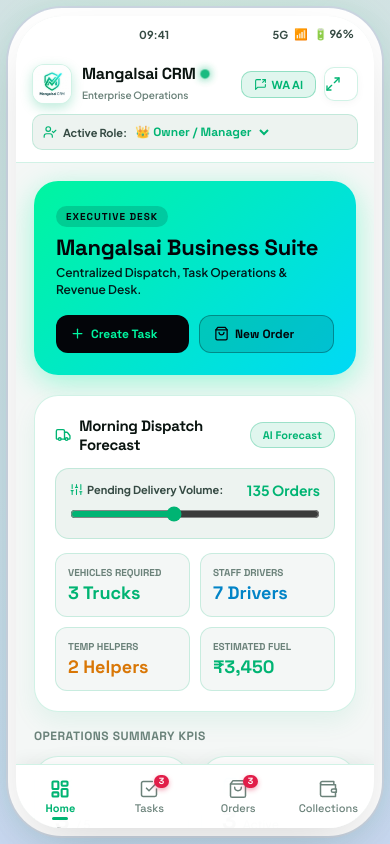
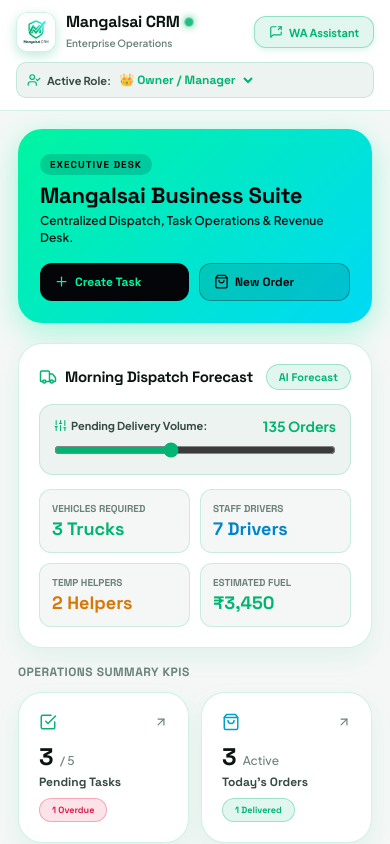
Before and after one commit to AbhishekYM/mangalsai-crm-mobile, a React (Vite) app: page / in a window 390 px wide. Shown: the top 844 px of the page. Built offline with nearby package versions, Linux system fonts and the light colour scheme; the HTML template or start-up script is replaced by a standard one.

Commit message:
feat: full-bleed native mobile layout without simulated desktop status bar

```diff
--- a/src/App.jsx
+++ b/src/App.jsx
@@ -35,25 +35,10 @@ const ScreenRouter = () => {
 };
 
 const MainContent = () => {
-  const { isFullscreen } = useCRM();
-
   return (
     <div className="app-wrapper">
-      {/* Smartphone Titanium Enclosure */}
-      <div className={`device-frame ${isFullscreen ? 'fullscreen' : ''}`}>
-        {/* Android Status Bar & Camera Notch Pill */}
-        <div className="android-status-bar">
-          <div className="camera-notch">
-            <div className="camera-lens" />
-          </div>
-          <span>09:41</span>
-          <div style={{ display: 'flex', gap: '6px', alignItems: 'center' }}>
-            <span>5G</span>
-            <span>📶</span>
-            <span>🔋 96%</span>
-          </div>
-        </div>
-
+      {/* Native Full-Bleed Mobile App Container */}
+      <div className="device-frame">
         {/* Top Header Bar */}
         <HeaderBar />
 
--- a/src/components/HeaderBar.jsx
+++ b/src/components/HeaderBar.jsx
@@ -1,10 +1,10 @@
 import React from 'react';
 import { useCRM } from '../context/CRMContext';
-import { Maximize2, Minimize2, MessageSquareShare, UserCheck } from 'lucide-react';
+import { MessageSquareShare, UserCheck } from 'lucide-react';
 import logoImg from '../assets/logo.png';
 
 export const HeaderBar = () => {
-  const { activeRole, setActiveRole, isFullscreen, setIsFullscreen, openWhatsAppSmartSummarizer } = useCRM();
+  const { activeRole, setActiveRole, openWhatsAppSmartSummarizer } = useCRM();
 
   const roles = [
     { id: 'Manager', label: '👑 Owner / Manager' },
@@ -74,52 +74,24 @@ export const HeaderBar = () => {
               background: 'rgba(0, 180, 115, 0.12)',
               border: '1px solid rgba(0, 180, 115, 0.35)',
               color: 'var(--accent-mint)',
-              padding: '6px 12px',
-              borderRadius: '10px',
+              padding: '8px 14px',
+              borderRadius: '12px',
               fontSize: '11px',
               fontWeight: '700',
               fontFamily: 'var(--font-display)',
               display: 'inline-flex',
               alignItems: 'center',
-              justifyContent: 'center',
-              gap: '5px',
+              justify: 'center',
+              gap: '6px',
               cursor: 'pointer',
               lineHeight: 1,
               outline: 'none',
+              boxShadow: '0 2px 6px rgba(0, 180, 115, 0.15)',
               transition: 'all 0.2s ease'
             }}
           >
-            <MessageSquareShare size={13} />
-            <span>WA AI</span>
-          </button>
-
-          {/* Fullscreen Preview Toggle */}
-          <button
-            onClick={() => setIsFullscreen(!isFullscreen)}
-            title={isFullscreen ? "Exit Fullscreen" : "Fullscreen Preview"}
-            style={{
-              background: 'var(--bg-card)',
-              border: '1px solid var(--border-color)',
-              color: 'var(--text-primary)',
-              width: '34px',
-              height: '34px',
-              minWidth: '34px',
-              minHeight: '34px',
-              borderRadius: '10px',
-              display: 'inline-flex',
-              alignItems: 'center',
-              justify: 'center',
-              padding: 0,
-              margin: 0,
-              cursor: 'pointer',
-              flexShrink: 0,
-              lineHeight: 1,
-              outline: 'none',
-              boxShadow: 'var(--shadow-sm)',
-              transition: 'all 0.2s ease'
-            }}
-          >
-            {isFullscreen ? <Minimize2 size={16} color="var(--accent-mint)" /> : <Maximize2 size={16} color="var(--accent-mint)" />}
+            <MessageSquareShare size={14} />
+            <span>WA Assistant</span>
           </button>
         </div>
       </div>
--- a/src/index.css
+++ b/src/index.css
@@ -56,65 +56,33 @@ h1, h2, h3, h4, .font-display {
 }
 
 body {
-  background-color: var(--bg-app);
+  background-color: var(--bg-primary);
   color: var(--text-primary);
-  display: flex;
-  justify-content: center;
-  align-items: center;
   min-height: 100vh;
   overflow-x: hidden;
 }
 
 .app-wrapper {
   width: 100%;
-  height: 100vh;
+  min-height: 100vh;
+  height: 100%;
   display: flex;
   justify-content: center;
-  align-items: center;
-  background: radial-gradient(circle at 50% 0%, #D4E5DF 0%, #C8D8F0 100%);
-  padding: 16px;
+  align-items: stretch;
+  background: var(--bg-primary);
   position: relative;
 }
 
 .device-frame {
   width: 100%;
-  max-width: 430px;
+  max-width: 100%;
+  min-height: 100vh;
   height: 100%;
-  max-height: 890px;
   background: var(--bg-primary);
-  border-radius: 46px;
-  box-shadow:
-    0 25px 60px -10px rgba(0, 0, 0, 0.15),
-    0 0 0 8px #FFFFFF,
-    0 0 0 10px #CBD5E1,
-    0 0 35px rgba(0, 180, 115, 0.2);
   display: flex;
   flex-direction: column;
   position: relative;
   overflow: hidden;
-  transition: all 0.3s cubic-bezier(0.16, 1, 0.3, 1);
-}
-
-.device-frame.fullscreen {
-  max-width: 100%;
-  max-height: 100vh;
-  border-radius: 0;
-  box-shadow: none;
-}
-
-.android-status-bar {
-  height: 36px;
-  background-color: var(--header-bg);
-  backdrop-filter: blur(16px);
-  display: flex;
-  justify-content: space-between;
-  align-items: center;
-  padding: 0 20px;
-  font-size: 11px;
-  font-weight: 700;
-  color: var(--text-secondary);
-  user-select: none;
-  z-index: 120;
 }
 
 .mobile-content {
```
